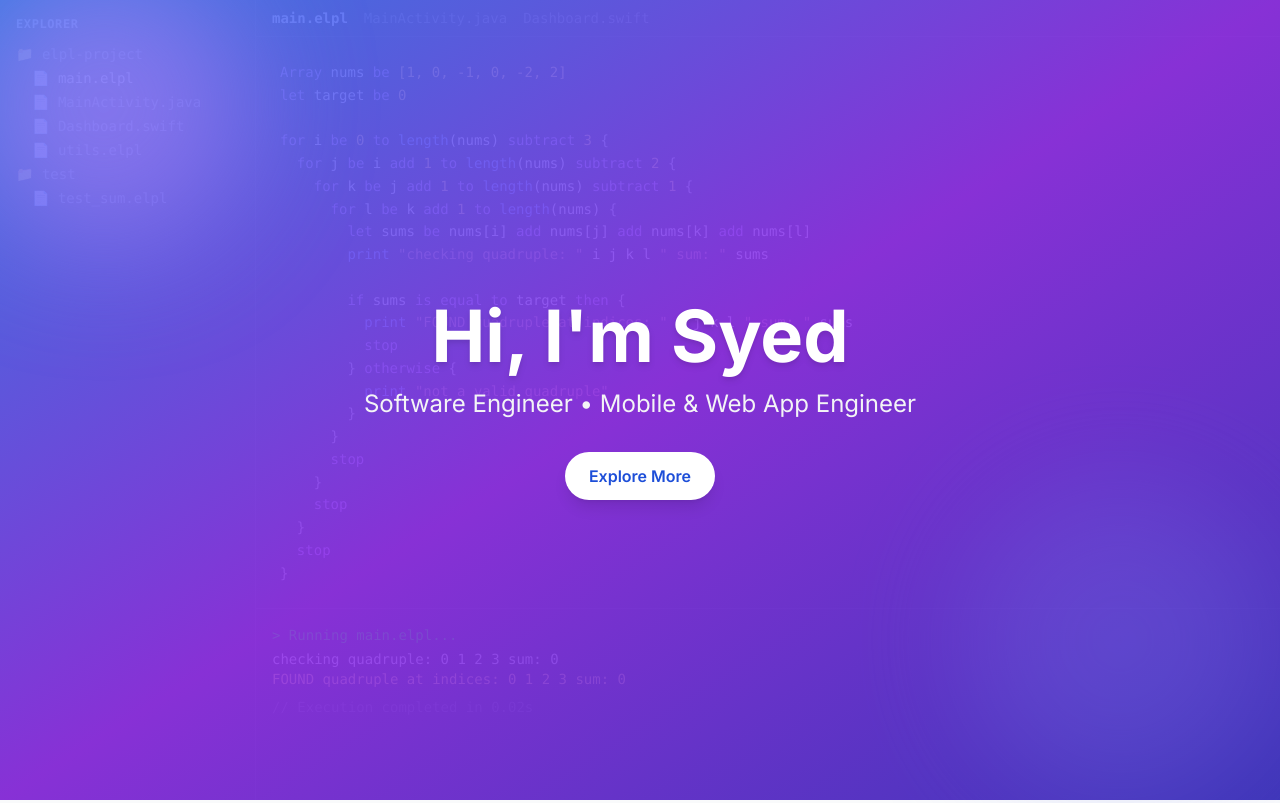
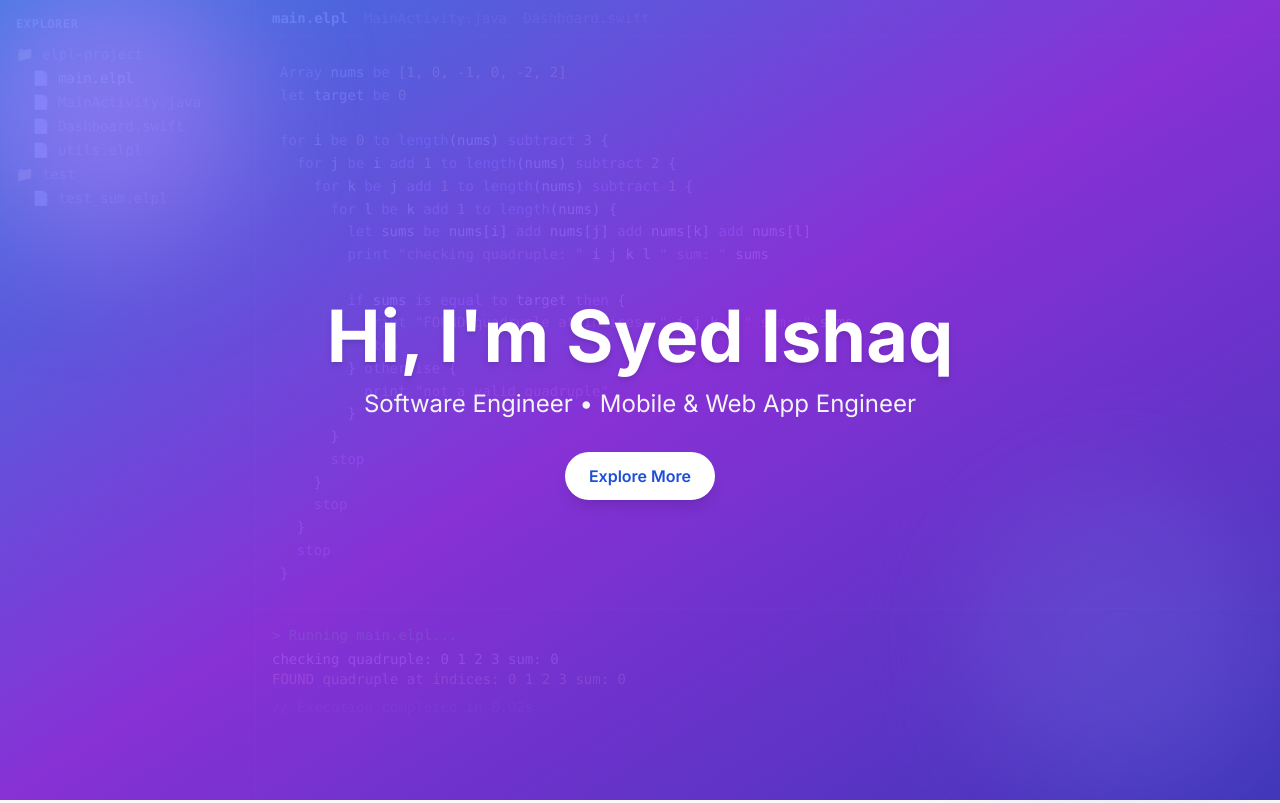
Before and after one commit to mujtabaishaq5/SyedIshaq, a plain HTML site: page index.html in a window 1280 px wide. Shown: the top 803 px of the page. Drawn offline with nearby package versions, Linux system fonts and the light colour scheme.

Commit message:
Update index.html

```diff
--- a/index.html
+++ b/index.html
@@ -157,7 +157,7 @@
 
       <!-- Main Content -->
       <div class="relative z-10 text-white">
-        <h1 class="text-5xl sm:text-7xl font-extrabold mb-4 drop-shadow-md">Hi, I'm Syed</h1>
+        <h1 class="text-5xl sm:text-7xl font-extrabold mb-4 drop-shadow-md">Hi, I'm Syed Ishaq</h1>
         <p class="text-xl sm:text-2xl text-gray-100">Software Engineer • Mobile & Web App Engineer</p>
 
 
```
